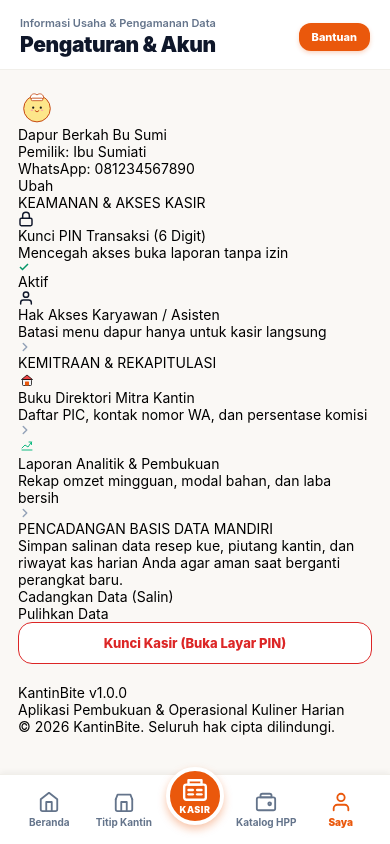
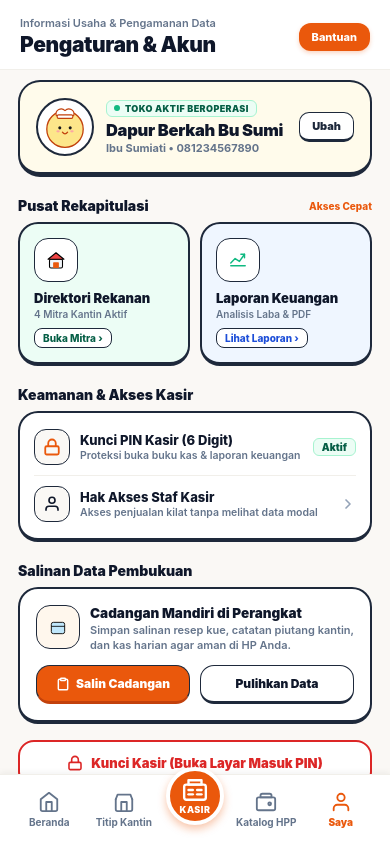
Before and after one commit to DarRahman/KantinBite, a React Native app: screen /Settings in a window 390 px wide. Built offline with nearby package versions, Linux system fonts and the light colour scheme.

Commit message:
feat(settings): overhaul Saya screen to rich tactile bento, prominent Bitey avatar, and dual action cards

```diff
--- a/src/screens/SettingsScreen.js
+++ b/src/screens/SettingsScreen.js
@@ -6,6 +6,7 @@
 import { ScreenHeader } from '../components/ScreenHeader';
 import { ModernBottomNav } from '../components/ModernBottomNav';
 import AssetVisual from '../components/AssetVisual';
+import { Mascot } from '../components/Mascot';
 import { getProfile, exportBackupJSON, restoreBackupJSON } from '../db/storage';
 
 export const SettingsScreen = ({ navigation }) => {
@@ -83,140 +84,172 @@
 
       <ScrollView contentContainerStyle={styles.scrollContent} showsVerticalScrollIndicator={false}>
 
-        {/* HERO KARTU PROFIL USAHA PUBLIK */}
-        <View style={styles.profileCard}>
-          <View style={styles.profileAvatarBox}>
-            <AssetVisual name="chef_mascot" size={38} />
+        {/* 2. HERO PROFIL TOKO CHUNKY (KREM MADU & MASCOT BITEY) */}
+        <View style={styles.heroProfileCard}>
+          <View style={styles.profileTopRow}>
+            <View style={styles.avatarCircleWrap}>
+              <Mascot size={52} />
             </View>
-          <View style={styles.profileInfo}>
-            <Text style={styles.profileBizName}>{profile.businessName || 'Dapur Berkah Bunda'}</Text>
-            <Text style={styles.profileOwner}>Pemilik: {profile.ownerName || 'Bunda Sumiati'}</Text>
-            <Text style={styles.profileWa}>WhatsApp: {profile.phone || '0812-3456-7890'}</Text>
+
+            <View style={styles.profileTextCol}>
+              <View style={styles.statusPillLive}>
+                <View style={styles.statusDotLive} />
+                <Text style={styles.statusPillText}>TOKO AKTIF BEROPERASI</Text>
               </View>
+              <Text style={styles.profileBizTitle}>{profile.businessName || 'Dapur Berkah Bunda'}</Text>
+              <Text style={styles.profileOwnerSub}>{profile.ownerName || 'Bunda Sumiati'} • {profile.phone || '0812-3456-7890'}</Text>
+            </View>
+
             <TouchableOpacity
-            style={styles.editProfileBtn}
+              style={styles.editBtnChunky}
               activeOpacity={0.8}
-            onPress={() => Alert.alert('Ubah Profil', 'Fitur pembaruan profil usaha mandiri.')}
+              onPress={() => Alert.alert('Ubah Profil Usaha', 'Form pengubahan nama usaha dan kontak operasional.')}
+              accessibilityLabel="Ubah Profil Usaha"
+              accessibilityRole="button"
             >
-            <Text style={styles.editProfileBtnText}>Ubah</Text>
+              <Text style={styles.editBtnText}>Ubah</Text>
+            </TouchableOpacity>
+          </View>
+        </View>
+
+        {/* 3. DUA KARTU BENTO OPERASIONAL UTAMA (KEMITRAAN & LAPORAN KEUANGAN) */}
+        <View style={styles.sectionTitleRow}>
+          <Text style={styles.sectionHeadingText}>Pusat Rekapitulasi</Text>
+          <Text style={styles.sectionSubtitleBadge}>Akses Cepat</Text>
+        </View>
+
+        <View style={styles.dualBentoRow}>
+          {/* KARTU 1: DIREKTORI REKANAN KANTIN */}
+          <TouchableOpacity
+            style={styles.bentoCardPartner}
+            activeOpacity={0.85}
+            onPress={() => navigation.navigate('PartnerDirectory')}
+            accessibilityLabel="Buka Direktori Rekanan Kantin"
+            accessibilityRole="button"
+          >
+            <View style={styles.bentoIconBoxPartner}>
+              <AssetVisual name="canteen_shop" size={26} />
+            </View>
+            <Text style={styles.bentoCardTitle}>Direktori Rekanan</Text>
+            <Text style={styles.bentoCardSub}>4 Mitra Kantin Aktif</Text>
+            <View style={styles.bentoCardActionPill}>
+              <Text style={styles.bentoActionText}>Buka Mitra ›</Text>
+            </View>
+          </TouchableOpacity>
+
+          {/* KARTU 2: LAPORAN ANALITIK KEUANGAN */}
+          <TouchableOpacity
+            style={styles.bentoCardFinance}
+            activeOpacity={0.85}
+            onPress={() => navigation.navigate('FinanceReport')}
+            accessibilityLabel="Buka Laporan Analitik Keuangan"
+            accessibilityRole="button"
+          >
+            <View style={styles.bentoIconBoxFinance}>
+              <AssetVisual name="chart_up" size={26} />
+            </View>
+            <Text style={styles.bentoCardTitle}>Laporan Keuangan</Text>
+            <Text style={styles.bentoCardSub}>Analisis Laba & PDF</Text>
+            <View style={styles.bentoCardActionPillGreen}>
+              <Text style={styles.bentoActionTextGreen}>Lihat Laporan ›</Text>
+            </View>
           </TouchableOpacity>
         </View>
 
-        {/* SEKSI KEAMANAN & AKSES KASIR */}
-        <Text style={styles.sectionLbl}>KEAMANAN & AKSES KASIR</Text>
-        <View style={styles.menuGroupCard}>
+        {/* 4. SEKSI KEAMANAN KASIR & AKSES PIN */}
+        <View style={styles.sectionTitleRow}>
+          <Text style={styles.sectionHeadingText}>Keamanan & Akses Kasir</Text>
+        </View>
+
+        <View style={styles.chunkyCardGroup}>
           <TouchableOpacity
-            style={styles.menuItemRow}
+            style={styles.chunkyRowItem}
             activeOpacity={0.7}
-            onPress={() => Alert.alert('Kunci PIN', 'PIN keamanan kasir 6 digit aktif.')}
+            onPress={() => Alert.alert('Kunci PIN Kasir', 'Kunci PIN transaksi 6 digit aktif untuk melindungi kas toko.')}
+            accessibilityLabel="Kunci PIN Transaksi"
+            accessibilityRole="button"
           >
-            <View style={styles.menuItemLeft}>
-              <View style={styles.menuIconWrap}>
-                <Svg width={16} height={16} viewBox="0 0 24 24" fill="none" stroke="#0F172A" strokeWidth={2.2} strokeLinecap="round" strokeLinejoin="round">
+            <View style={styles.rowIconWrap}>
+              <Svg width={18} height={18} viewBox="0 0 24 24" fill="none" stroke="#EA580C" strokeWidth={2.4}>
                 <Rect x="3" y="11" width="18" height="11" rx="2" ry="2" />
                 <Path d="M7 11V7a5 5 0 0 1 10 0v4" />
               </Svg>
             </View>
-              <View>
-                <Text style={styles.menuItemTitle}>Kunci PIN Transaksi (6 Digit)</Text>
-                <Text style={styles.menuItemDesc}>Mencegah akses buka laporan tanpa izin</Text>
+            <View style={styles.rowTextCol}>
+              <Text style={styles.rowTitleText}>Kunci PIN Kasir (6 Digit)</Text>
+              <Text style={styles.rowDescText}>Proteksi buka buku kas & laporan keuangan</Text>
             </View>
-            </View>
-            <View style={styles.menuStatusActive}>
-              <Svg width={12} height={12} viewBox="0 0 24 24" fill="none" stroke="#059669" strokeWidth={3}>
-                <Path d="M20 6L9 17L4 12" />
-              </Svg>
-              <Text style={styles.menuStatusActiveText}>Aktif</Text>
+            <View style={styles.statusPillActive}>
+              <Text style={styles.statusTextActive}>Aktif</Text>
             </View>
           </TouchableOpacity>
 
+          <View style={styles.rowDivider} />
+
           <TouchableOpacity
-            style={styles.menuItemRow}
+            style={styles.chunkyRowItem}
             activeOpacity={0.7}
-            onPress={() => Alert.alert('Hak Akses', 'Pengaturan akses staf/kasir.')}
+            onPress={() => Alert.alert('Hak Akses Karyawan', 'Pengaturan pembatasan akses untuk kasir dan asisten dapur.')}
+            accessibilityLabel="Hak Akses Karyawan"
+            accessibilityRole="button"
           >
-            <View style={styles.menuItemLeft}>
-              <View style={styles.menuIconWrap}>
-                <Svg width={16} height={16} viewBox="0 0 24 24" fill="none" stroke="#0F172A" strokeWidth={2.2} strokeLinecap="round" strokeLinejoin="round">
+            <View style={styles.rowIconWrap}>
+              <Svg width={18} height={18} viewBox="0 0 24 24" fill="none" stroke="#0F172A" strokeWidth={2.2}>
                 <Path d="M20 21v-2a4 4 0 0 0-4-4H8a4 4 0 0 0-4 4v2" />
                 <Circle cx="12" cy="7" r="4" />
               </Svg>
             </View>
-              <View>
-                <Text style={styles.menuItemTitle}>Hak Akses Karyawan / Asisten</Text>
-                <Text style={styles.menuItemDesc}>Batasi menu dapur hanya untuk kasir langsung</Text>
+            <View style={styles.rowTextCol}>
+              <Text style={styles.rowTitleText}>Hak Akses Staf Kasir</Text>
+              <Text style={styles.rowDescText}>Akses penjualan kilat tanpa melihat data modal</Text>
             </View>
-            </View>
-            <Svg width={14} height={14} viewBox="0 0 24 24" fill="none" stroke="#94A3B8" strokeWidth={2.5} strokeLinecap="round" strokeLinejoin="round">
-              <Path d="M9 18L15 12L9 6" />
+            <Svg width={16} height={16} viewBox="0 0 24 24" fill="none" stroke="#94A3B8" strokeWidth={2.5}>
+              <Path d="M9 18L15 12L9 6" strokeLinecap="round" strokeLinejoin="round" />
             </Svg>
           </TouchableOpacity>
         </View>
 
-        {/* SEKSI KEMITRAAN & REKAPITULASI */}
-        <Text style={styles.sectionLbl}>KEMITRAAN & REKAPITULASI</Text>
-        <View style={styles.menuGroupCard}>
-          <TouchableOpacity
-            style={styles.menuItemRow}
-            activeOpacity={0.7}
-            onPress={() => navigation.navigate('PartnerDirectory')}
-          >
-            <View style={styles.menuItemLeft}>
-              <View style={styles.menuIconWrap}>
-                <AssetVisual name="canteen_shop" size={18} />
+        {/* 5. SEKSI PENCADANGAN PEMBUKUAN (CHUNKY BACKUP CARD) */}
+        <View style={styles.sectionTitleRow}>
+          <Text style={styles.sectionHeadingText}>Salinan Data Pembukuan</Text>
         </View>
-              <View>
-                <Text style={styles.menuItemTitle}>Buku Direktori Mitra Kantin</Text>
-                <Text style={styles.menuItemDesc}>Daftar PIC, kontak nomor WA, dan persentase komisi</Text>
+
+        <View style={styles.backupCardChunky}>
+          <View style={styles.backupHeadRow}>
+            <View style={styles.backupIconBox}>
+              <AssetVisual name="package_box" size={24} />
+            </View>
+            <View style={styles.backupHeadTextCol}>
+              <Text style={styles.backupTitleText}>Cadangan Mandiri di Perangkat</Text>
+              <Text style={styles.backupDescText}>
+                Simpan salinan resep kue, catatan piutang kantin, dan kas harian agar aman di HP Anda.
+              </Text>
             </View>
           </View>
-            <Svg width={14} height={14} viewBox="0 0 24 24" fill="none" stroke="#94A3B8" strokeWidth={2.5} strokeLinecap="round" strokeLinejoin="round">
-              <Path d="M9 18L15 12L9 6" />
+
+          <View style={styles.backupBtnRow}>
+            <TouchableOpacity
+              style={styles.btnBackupExport}
+              activeOpacity={0.85}
+              onPress={handleExportClipboard}
+              accessibilityLabel="Salin Cadangan Pembukuan"
+              accessibilityRole="button"
+            >
+              <Svg width={14} height={14} viewBox="0 0 24 24" fill="none" stroke="#FFFFFF" strokeWidth={2.5}>
+                <Path d="M16 4h2a2 2 0 0 1 2 2v14a2 2 0 0 1-2 2H6a2 2 0 0 1-2-2V6a2 2 0 0 1 2-2h2" />
+                <Rect x="8" y="2" width="8" height="4" rx="1" ry="1" />
               </Svg>
+              <Text style={styles.btnBackupExportText}>Salin Cadangan</Text>
             </TouchableOpacity>
 
             <TouchableOpacity
-            style={styles.menuItemRow}
-            activeOpacity={0.7}
-            onPress={() => navigation.navigate('FinanceReport')}
+              style={styles.btnBackupRestore}
+              activeOpacity={0.85}
+              onPress={handleRestoreClipboard}
+              accessibilityLabel="Pulihkan Data Pembukuan"
+              accessibilityRole="button"
             >
-            <View style={styles.menuItemLeft}>
-              <View style={styles.menuIconWrap}>
-                <AssetVisual name="chart_up" size={18} />
-              </View>
-              <View>
-                <Text style={styles.menuItemTitle}>Laporan Analitik & Pembukuan</Text>
-                <Text style={styles.menuItemDesc}>Rekap omzet mingguan, modal bahan, dan laba bersih</Text>
-              </View>
-            </View>
-            <Svg width={14} height={14} viewBox="0 0 24 24" fill="none" stroke="#94A3B8" strokeWidth={2.5} strokeLinecap="round" strokeLinejoin="round">
-              <Path d="M9 18L15 12L9 6" />
-            </Svg>
-          </TouchableOpacity>
-        </View>
-
-        {/* PENCADANGAN BASIS DATA MANDIRI */}
-        <Text style={styles.sectionLbl}>PENCADANGAN BASIS DATA MANDIRI</Text>
-        <View style={styles.backupCard}>
-          <Text style={styles.backupDescText}>
-            Simpan salinan data resep kue, piutang kantin, dan riwayat kas harian Anda agar aman saat berganti perangkat baru.
-          </Text>
-
-          <View style={styles.backupButtonsRow}>
-            <TouchableOpacity
-              style={styles.btnExport}
-              activeOpacity={0.8}
-              onPress={handleExportClipboard}
-            >
-              <Text style={styles.btnExportText}>Cadangkan Data (Salin)</Text>
-            </TouchableOpacity>
-
-            <TouchableOpacity
-              style={styles.btnRestore}
-              activeOpacity={0.8}
-              onPress={handleRestoreClipboard}
-            >
-              <Text style={styles.btnRestoreText}>Pulihkan Data</Text>
+              <Text style={styles.btnBackupRestoreText}>Pulihkan Data</Text>
             </TouchableOpacity>
           </View>
         </View>
@@ -224,18 +257,22 @@
         {/* 6. TOMBOL KUNCI KASIR (MASUK LAYAR PIN) */}
         <TouchableOpacity
           style={styles.lockAppBtn}
-          activeOpacity={0.8}
+          activeOpacity={0.85}
           onPress={() => navigation.navigate('Auth')}
           accessibilityLabel="Kunci Kasir dan Keluar ke Layar PIN"
           accessibilityRole="button"
         >
-          <Text style={styles.lockAppBtnText}>Kunci Kasir (Buka Layar PIN)</Text>
+          <Svg width={16} height={16} viewBox="0 0 24 24" fill="none" stroke="#DC2626" strokeWidth={2.4}>
+            <Rect x="3" y="11" width="18" height="11" rx="2" ry="2" />
+            <Path d="M7 11V7a5 5 0 0 1 10 0v4" />
+          </Svg>
+          <Text style={styles.lockAppBtnText}>Kunci Kasir (Buka Layar Masuk PIN)</Text>
         </TouchableOpacity>
 
-        {/* 7. FOOTER PUBLIK BERSIH (TANPA KATA TECH / UNIVERSAL JARGON) */}
+        {/* 7. FOOTER RESMI PUBLIK BERSIH */}
         <View style={styles.publicFooter}>
           <Text style={styles.footerAppName}>KantinBite v1.0.0</Text>
-          <Text style={styles.footerCopyright}>Aplikasi Pembukuan & Operasional Kuliner Harian</Text>
+          <Text style={styles.footerCopyright}>Sistem Operasional Kuliner & Pembukuan Mandiri</Text>
           <Text style={styles.footerCopyright}>© 2026 KantinBite. Seluruh hak cipta dilindungi.</Text>
         </View>
 
@@ -252,153 +289,372 @@
     flex: 1,
     backgroundColor: '#FAF8F5',
   },
-  header: {
-    paddingHorizontal: 20,
-    paddingTop: 16,
-    paddingBottom: 12,
-    backgroundColor: '#FAF8F5',
-    borderBottomWidth: 1,
-    borderBottomColor: '#F1EFEA',
+  scrollContent: {
+    paddingHorizontal: 18,
+    paddingTop: 10,
   },
-  headerTag: {
+  // HERO PROFILE CARD CHUNKY
+  heroProfileCard: {
+    backgroundColor: '#FFFBEB',
+    borderRadius: 22,
+    borderWidth: 2,
+    borderColor: '#1E293B',
+    borderBottomWidth: 5,
+    borderBottomColor: '#1E293B',
+    padding: 16,
+    marginBottom: 16,
+  },
+  profileTopRow: {
     flexDirection: 'row',
     alignItems: 'center',
-    gap: 4,
-    marginBottom: 2,
+    gap: 12,
   },
-  headerTagText: {
-    fontSize: 10,
-    fontWeight: '900',
-    color: '#EA580C',
-    letterSpacing: 0.5,
+  avatarCircleWrap: {
+    width: 58,
+    height: 58,
+    borderRadius: 29,
+    backgroundColor: '#FFFFFF',
+    borderWidth: 2,
+    borderColor: '#1E293B',
+    alignItems: 'center',
+    justifyContent: 'center',
   },
-  headerTitle: {
-    fontSize: 20,
-    fontWeight: '900',
-    color: '#1E293B',
-    letterSpacing: -0.4,
+  profileTextCol: {
+    flex: 1,
   },
-  scrollContent: {
-    padding: 18,
-  },
-  heroCard: {
-    padding: 18,
-    marginBottom: 18,
-    borderBottomWidth: 4,
-    borderBottomColor: '#F59E0B',
-  },
-  heroTopRow: {
+  statusPillLive: {
     flexDirection: 'row',
     alignItems: 'center',
-  },
-  chefVisualBox: {
-    width: 64,
-    height: 64,
-    borderRadius: 22,
-    backgroundColor: '#FEF3C7',
-    alignItems: 'center',
-    justifyContent: 'center',
-    borderWidth: 2,
-    borderColor: '#FDE68A',
-  },
-  tagUniversal: {
-    backgroundColor: '#FEF3C7',
-    paddingHorizontal: 8,
+    gap: 5,
+    backgroundColor: '#ECFDF5',
+    borderWidth: 1.2,
+    borderColor: '#A7F3D0',
     paddingVertical: 2,
+    paddingHorizontal: 7,
     borderRadius: 6,
     alignSelf: 'flex-start',
-    marginBottom: 4,
+    marginBottom: 3,
   },
-  tagUniversalText: {
+  statusDotLive: {
+    width: 6,
+    height: 6,
+    borderRadius: 3,
+    backgroundColor: '#10B981',
+  },
+  statusPillText: {
     fontSize: 9,
     fontWeight: '900',
-    color: '#B45309',
+    color: '#065F46',
+    letterSpacing: 0.4,
   },
-  businessNameText: {
-    fontSize: 16,
+  profileBizTitle: {
+    fontSize: 16.5,
+    fontWeight: '900',
+    color: '#0F172A',
+    letterSpacing: -0.3,
+  },
+  profileOwnerSub: {
+    fontSize: 11,
+    fontWeight: '700',
+    color: '#64748B',
+    marginTop: 1,
+  },
+  editBtnChunky: {
+    backgroundColor: '#FFFFFF',
+    borderWidth: 1.8,
+    borderColor: '#1E293B',
+    borderBottomWidth: 3,
+    borderBottomColor: '#1E293B',
+    paddingVertical: 6,
+    paddingHorizontal: 12,
+    borderRadius: 10,
+  },
+  editBtnText: {
+    fontSize: 11,
     fontWeight: '900',
     color: '#1E293B',
   },
-  ownerNameText: {
-    fontSize: 12,
+  // SECTION HEADINGS
+  sectionTitleRow: {
+    flexDirection: 'row',
+    justifyContent: 'space-between',
+    alignItems: 'center',
+    marginBottom: 8,
+    marginTop: 4,
+  },
+  sectionHeadingText: {
+    fontSize: 14,
+    fontWeight: '900',
+    color: '#0F172A',
+  },
+  sectionSubtitleBadge: {
+    fontSize: 10,
+    fontWeight: '800',
+    color: '#EA580C',
+  },
+  // DUAL BENTO CARDS
+  dualBentoRow: {
+    flexDirection: 'row',
+    gap: 10,
+    marginBottom: 16,
+  },
+  bentoCardPartner: {
+    flex: 1,
+    backgroundColor: '#ECFDF5',
+    borderRadius: 20,
+    borderWidth: 2,
+    borderColor: '#1E293B',
+    borderBottomWidth: 4,
+    borderBottomColor: '#1E293B',
+    padding: 14,
+  },
+  bentoCardFinance: {
+    flex: 1,
+    backgroundColor: '#EFF6FF',
+    borderRadius: 20,
+    borderWidth: 2,
+    borderColor: '#1E293B',
+    borderBottomWidth: 4,
+    borderBottomColor: '#1E293B',
+    padding: 14,
+  },
+  bentoIconBoxPartner: {
+    width: 44,
+    height: 44,
+    borderRadius: 14,
+    backgroundColor: '#FFFFFF',
+    borderWidth: 1.5,
+    borderColor: '#1E293B',
+    alignItems: 'center',
+    justifyContent: 'center',
+    marginBottom: 8,
+  },
+  bentoIconBoxFinance: {
+    width: 44,
+    height: 44,
+    borderRadius: 14,
+    backgroundColor: '#FFFFFF',
+    borderWidth: 1.5,
+    borderColor: '#1E293B',
+    alignItems: 'center',
+    justifyContent: 'center',
+    marginBottom: 8,
+  },
+  bentoCardTitle: {
+    fontSize: 13,
+    fontWeight: '900',
+    color: '#0F172A',
+    marginBottom: 2,
+  },
+  bentoCardSub: {
+    fontSize: 10,
+    fontWeight: '600',
     color: '#64748B',
-    fontWeight: '700',
+    marginBottom: 8,
+  },
+  bentoCardActionPill: {
+    alignSelf: 'flex-start',
+    backgroundColor: '#FFFFFF',
+    borderWidth: 1.2,
+    borderColor: '#1E293B',
+    paddingVertical: 3,
+    paddingHorizontal: 8,
+    borderRadius: 8,
+  },
+  bentoActionText: {
+    fontSize: 10,
+    fontWeight: '800',
+    color: '#065F46',
+  },
+  bentoCardActionPillGreen: {
+    alignSelf: 'flex-start',
+    backgroundColor: '#FFFFFF',
+    borderWidth: 1.2,
+    borderColor: '#1E293B',
+    paddingVertical: 3,
+    paddingHorizontal: 8,
+    borderRadius: 8,
+  },
+  bentoActionTextGreen: {
+    fontSize: 10,
+    fontWeight: '800',
+    color: '#1D4ED8',
+  },
+  // CHUNKY CARD GROUP (KEAMANAN)
+  chunkyCardGroup: {
+    backgroundColor: '#FFFFFF',
+    borderRadius: 20,
+    borderWidth: 2,
+    borderColor: '#1E293B',
+    borderBottomWidth: 4,
+    borderBottomColor: '#1E293B',
+    paddingVertical: 6,
+    paddingHorizontal: 14,
+    marginBottom: 16,
+  },
+  chunkyRowItem: {
+    flexDirection: 'row',
+    alignItems: 'center',
+    paddingVertical: 10,
+  },
+  rowIconWrap: {
+    width: 36,
+    height: 36,
+    borderRadius: 12,
+    backgroundColor: '#FAF8F5',
+    borderWidth: 1.5,
+    borderColor: '#1E293B',
+    alignItems: 'center',
+    justifyContent: 'center',
+    marginRight: 10,
+  },
+  rowTextCol: {
+    flex: 1,
+  },
+  rowTitleText: {
+    fontSize: 13,
+    fontWeight: '800',
+    color: '#0F172A',
+  },
+  rowDescText: {
+    fontSize: 10.5,
+    fontWeight: '600',
+    color: '#64748B',
     marginTop: 1,
   },
-  phoneText: {
-    fontSize: 11,
-    color: '#94A3B8',
-    marginTop: 1,
+  statusPillActive: {
+    backgroundColor: '#ECFDF5',
+    borderWidth: 1,
+    borderColor: '#A7F3D0',
+    paddingVertical: 2,
+    paddingHorizontal: 8,
+    borderRadius: 6,
   },
-  sectionTitle: {
-    fontSize: 14,
-    fontWeight: '800',
-    color: '#1E293B',
-    marginBottom: 10,
-    marginTop: 4,
+  statusTextActive: {
+    fontSize: 10,
+    fontWeight: '900',
+    color: '#065F46',
   },
-  shortcutRow: {
+  rowDivider: {
+    height: 1,
+    backgroundColor: '#F1EFEA',
+  },
+  // BACKUP CARD CHUNKY
+  backupCardChunky: {
+    backgroundColor: '#FFFFFF',
+    borderRadius: 20,
+    borderWidth: 2,
+    borderColor: '#1E293B',
+    borderBottomWidth: 4,
+    borderBottomColor: '#1E293B',
+    padding: 16,
+    marginBottom: 16,
+    gap: 12,
+  },
+  backupHeadRow: {
     flexDirection: 'row',
     gap: 10,
-    marginBottom: 18,
+    alignItems: 'flex-start',
   },
-  shortcutBtn: {
+  backupIconBox: {
+    width: 44,
+    height: 44,
+    borderRadius: 14,
+    backgroundColor: '#FFF7ED',
+    borderWidth: 1.5,
+    borderColor: '#1E293B',
+    alignItems: 'center',
+    justifyContent: 'center',
+  },
+  backupHeadTextCol: {
+    flex: 1,
+  },
+  backupTitleText: {
+    fontSize: 13.5,
+    fontWeight: '900',
+    color: '#0F172A',
+    marginBottom: 2,
+  },
+  backupDescText: {
+    fontSize: 11,
+    fontWeight: '600',
+    color: '#64748B',
+    lineHeight: 15,
+  },
+  backupBtnRow: {
+    flexDirection: 'row',
+    gap: 10,
+  },
+  btnBackupExport: {
+    flex: 1,
+    backgroundColor: '#EA580C',
+    borderRadius: 14,
+    borderWidth: 1.8,
+    borderColor: '#1E293B',
+    borderBottomWidth: 3.5,
+    borderBottomColor: '#C2410C',
+    paddingVertical: 10,
+    flexDirection: 'row',
+    alignItems: 'center',
+    justifyContent: 'center',
+    gap: 6,
+  },
+  btnBackupExportText: {
+    color: '#FFFFFF',
+    fontSize: 12,
+    fontWeight: '900',
+  },
+  btnBackupRestore: {
     flex: 1,
     backgroundColor: '#FFFFFF',
-    borderRadius: 16,
-    paddingVertical: 14,
+    borderRadius: 14,
+    borderWidth: 1.8,
+    borderColor: '#1E293B',
+    borderBottomWidth: 3.5,
+    borderBottomColor: '#1E293B',
+    paddingVertical: 10,
     alignItems: 'center',
     justifyContent: 'center',
-    borderWidth: 1.5,
-    borderColor: '#E2E8F0',
-    borderBottomWidth: 3.5,
-    borderBottomColor: '#CBD5E1',
-    gap: 6,
   },
-  shortcutLabel: {
-    fontSize: 11,
-    fontWeight: '800',
-    color: '#334155',
+  btnBackupRestoreText: {
+    color: '#0F172A',
+    fontSize: 12,
+    fontWeight: '900',
   },
-  descText: {
-    fontSize: 12,
-    color: '#64748B',
-    lineHeight: 18,
-  },
-  teamCard: {
-    padding: 16,
-    marginBottom: 16,
-    borderBottomWidth: 3,
-    borderBottomColor: '#CBD5E1',
-  },
-  teamHeaderTitle: {
-    fontSize: 12,
-    fontWeight: '800',
-    color: '#475569',
-    marginBottom: 10,
-  },
-  memberList: {
-    gap: 6,
-  },
-  memberText: {
-    fontSize: 12,
-    color: '#334155',
-    fontWeight: '700',
-    paddingVertical: 2,
-  },
+  // LOCK APP BTN
   lockAppBtn: {
     backgroundColor: '#FFFFFF',
-    borderWidth: 1.5,
+    borderWidth: 2,
     borderColor: '#DC2626',
-    borderRadius: 14,
-    paddingVertical: 12,
+    borderBottomWidth: 4,
+    borderBottomColor: '#DC2626',
+    borderRadius: 16,
+    paddingVertical: 13,
+    flexDirection: 'row',
     alignItems: 'center',
     justifyContent: 'center',
+    gap: 8,
     marginBottom: 20,
   },
   lockAppBtnText: {
     color: '#DC2626',
     fontSize: 13,
-    fontWeight: '800',
+    fontWeight: '900',
+  },
+  // FOOTER
+  publicFooter: {
+    alignItems: 'center',
+    gap: 2,
+    paddingVertical: 8,
+  },
+  footerAppName: {
+    fontSize: 12,
+    fontWeight: '900',
+    color: '#475569',
+  },
+  footerCopyright: {
+    fontSize: 10,
+    fontWeight: '600',
+    color: '#94A3B8',
   },
 });
```
Lines whose indentation alone changed are shown as unchanged.
